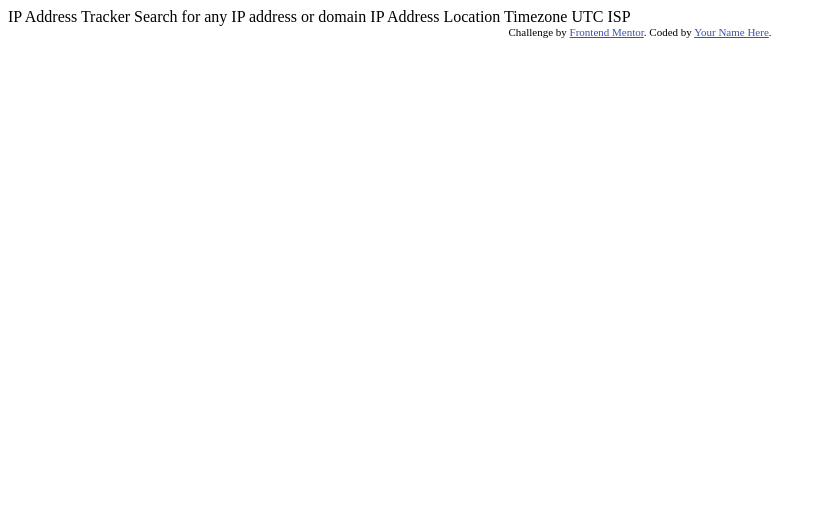
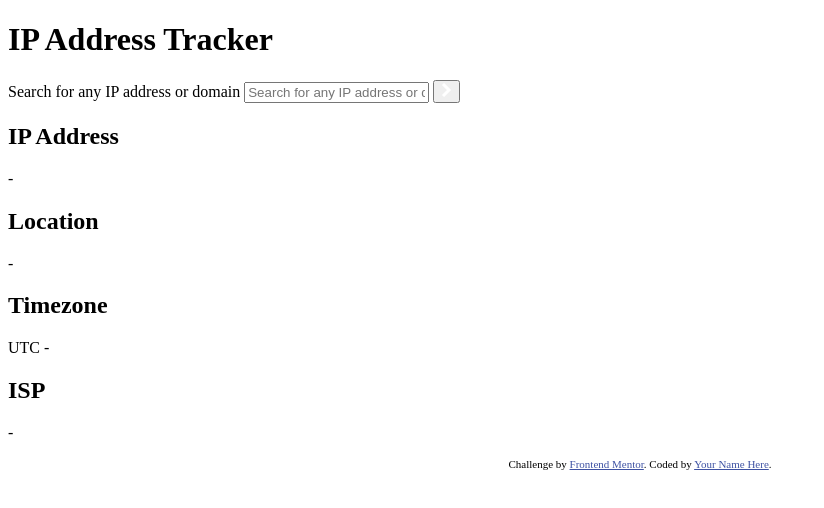
Before and after one commit to Nirvan004/Nirvan004project.github.io, a plain HTML site: page src/index.html in a window 1280 px wide. Shown: the whole page, without its empty margins (0-824 px from the left). Drawn offline with nearby package versions, Linux system fonts and the light colour scheme; a small style sheet from the web is missing.

Commit message:
hopefully finished the entire html at least to the point of it working/displaying whats needed

```diff
--- a/src/index.html
+++ b/src/index.html
@@ -22,16 +22,47 @@
   </style>
 </head>
 <body>
+  <header class="header">
+    <h1 class="title">IP Address Tracker</h1>
 
-  IP Address Tracker
+    <form id="ip-form" class="ip-form" aria-label="Search for IP address or domain">
+      <label for="ip-input" class="sr-only">Search for any IP address or domain</label>
+      <input
+        type="text"
+        id="ip-input"
+        class="ip-input"
+        placeholder="Search for any IP address or domain"
+        aria-required="true"
+      />
+      <button type="submit" class="submit-btn" aria-label="Search button">
+        <img src="./images/icon-arrow.svg" alt="" />
+      </button>
+    </form>
+  </header>
 
-  Search for any IP address or domain
+  <section class="results-container" aria-live="polite">
+    <div class="result-box">
+      <h2>IP Address</h2>
+      <p id="ip-display">-</p>
+    </div>
 
-  IP Address
-  Location
-  Timezone
-    UTC <!-- add offset value dynamically using the API -->
-  ISP
+    <div class="result-box">
+      <h2>Location</h2>
+      <p id="location-display">-</p>
+    </div>
+
+    <div class="result-box">
+      <h2>Timezone</h2>
+      <p id="timezone-display">UTC -</p>
+    </div>
+
+    <div class="result-box">
+      <h2>ISP</h2>
+      <p id="isp-display">-</p>
+    </div>
+  </section>
+
+  <div id="map" class="map"></div>
 
   <div class="attribution">
     Challenge by <a href="https://www.frontendmentor.io?ref=challenge" target="_blank">Frontend Mentor</a>.
```
